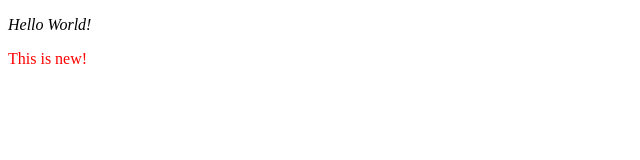
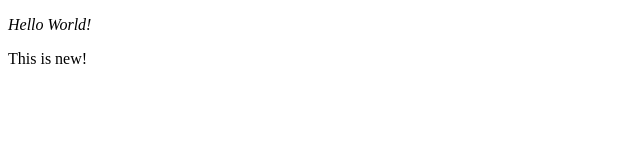
Before and after one commit to ksleeq21/devops-project, a website: page public/index.html in a window 1280 px wide. Shown: the full height of the page, 0-640 px from the left. Drawn offline with Linux system fonts and the light colour scheme.

Commit message:
Update html

```diff
--- a/public/index.html
+++ b/public/index.html
@@ -6,8 +6,6 @@
 
   <body>
     <p><em>Hello World!</em></p>
-    <p><font style="color:red">
-      This is new!
-      </font></p>
+    <p>This is new!</p>
   </body>
 </html>
```
